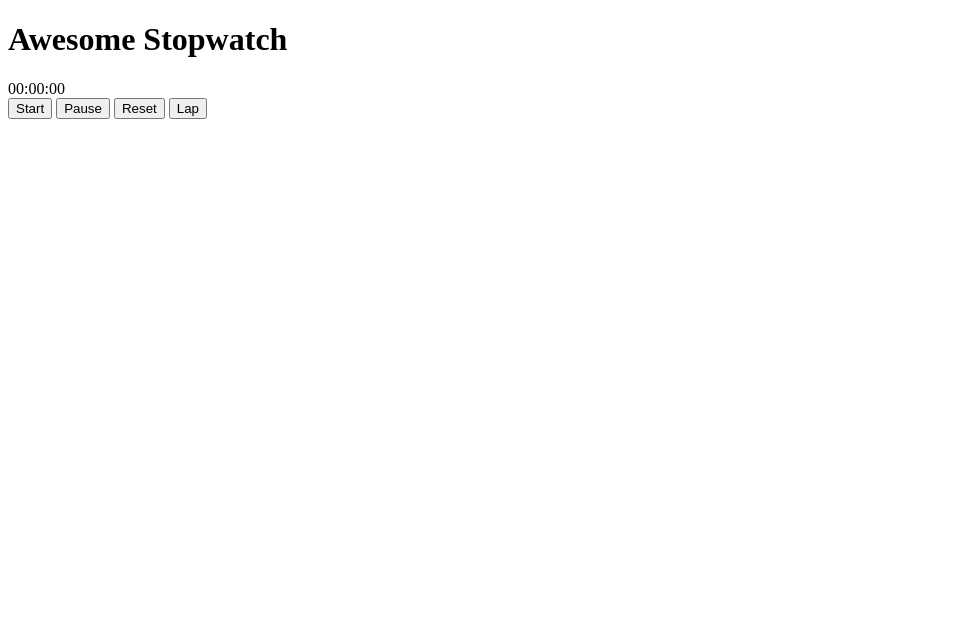
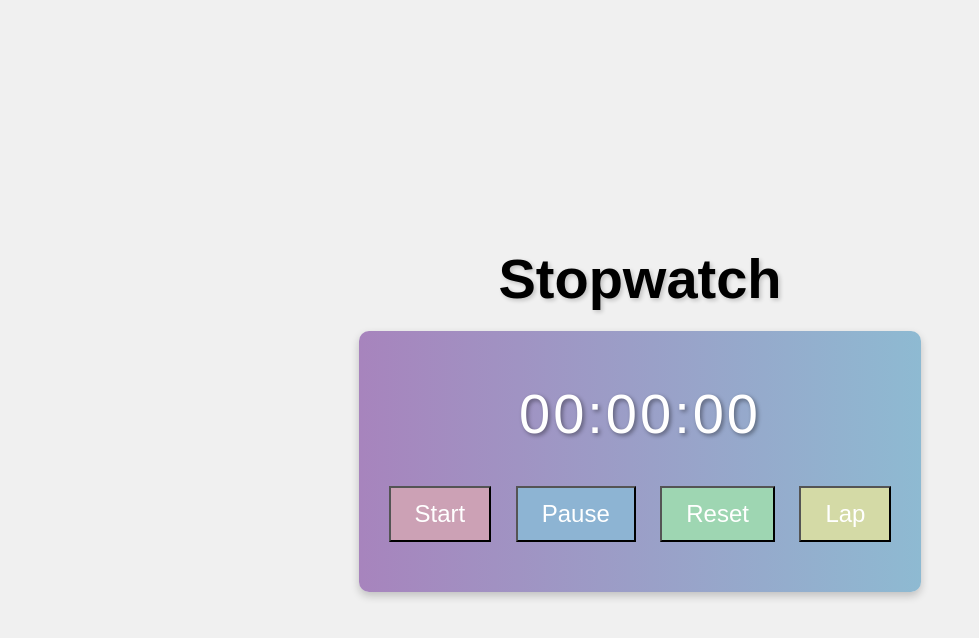
Before and after one commit to ansarifuzael1/PRODIGY_WD_02, a plain HTML site: page index.html in a window 1280 px wide. Shown: the whole page, without its empty margins (0-979 px from the left). Drawn offline with Linux system fonts and the light colour scheme.

Commit message:
Update index.html

```diff
--- a/index.html
+++ b/index.html
@@ -3,12 +3,12 @@
 <head>
     <meta charset="UTF-8">
     <meta name="viewport" content="width=device-width, initial-scale=1.0">
-    <link rel="stylesheet" href="styles.css">
+    <link rel="stylesheet" href="style.css">
     <title>Stopwatch</title>
 </head>
 <body>
     <div class="stopwatch-container">
-        <h1 class="title">Awesome Stopwatch</h1>
+        <h1 class="title">Stopwatch</h1>
         <div class="stopwatch display-container">
             <div class="display" id="display">00:00:00</div>
             <button onclick="startStopwatch()" class="btn start">Start</button>
```
